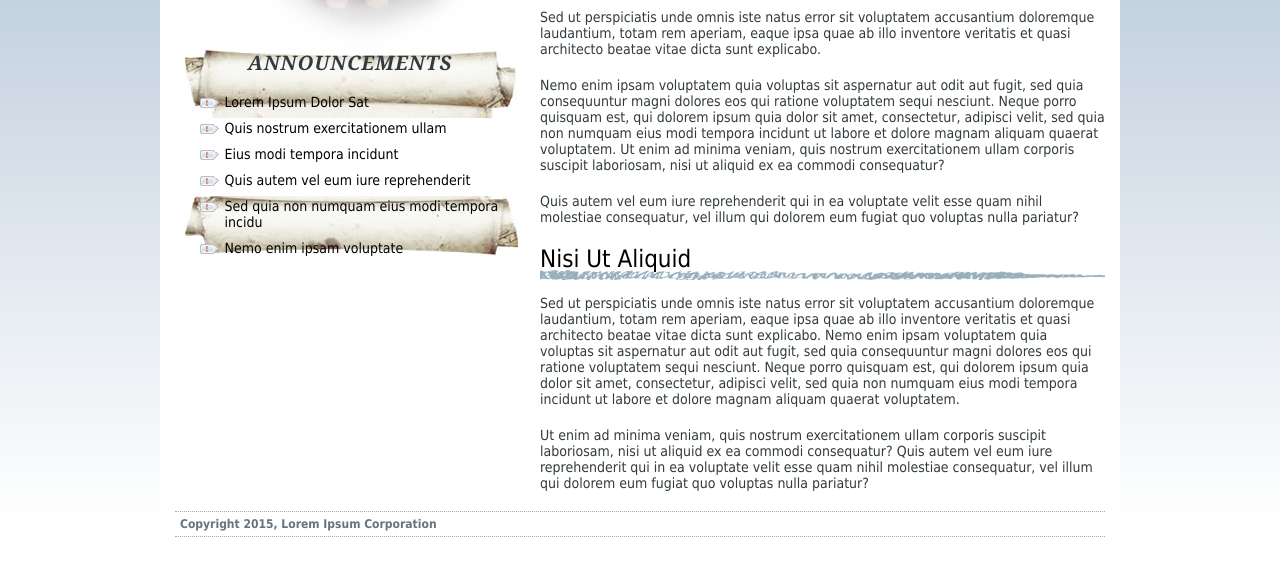
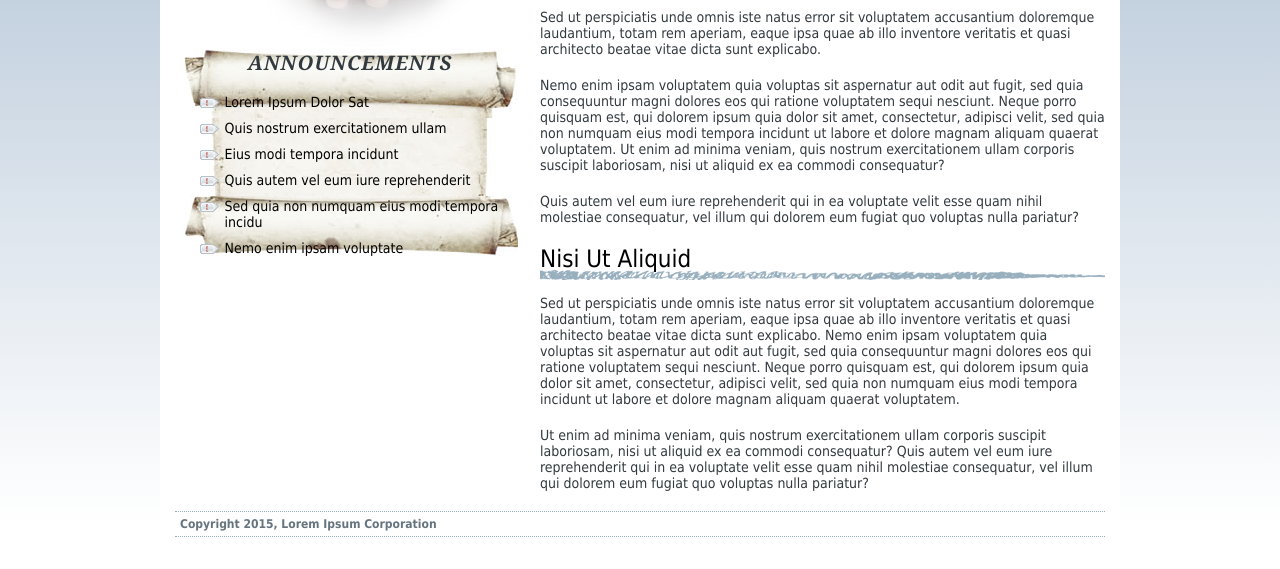
Before and after one commit to kayla-chu/practice-codes, a plain HTML site: page images-lesson-2020/08/03_bg_ex/bg_images.html in a window 1280 px wide. Shown: the part 179-748 px from the top of the page. Drawn offline with Linux system fonts and the light colour scheme.

Commit message:
Update styles.css

```diff
--- a/images-lesson-2020/08/03_bg_ex/styles.css
+++ b/images-lesson-2020/08/03_bg_ex/styles.css
@@ -110,7 +110,7 @@ html {
 
 .announcement {
 	margin-top: 115px;
-	background: url(images/scroll_top.jpg) no-repeat center top, url(images/scroll_bottom.jpg) no-repeat center bottom
+	background: url(images/scroll_top.jpg) no-repeat center top, url(images/scroll_bottom.jpg) no-repeat center bottom, url(images/scroll_middle.jpg) repeat-y center top;
 }
 
 .main h2 {
```
